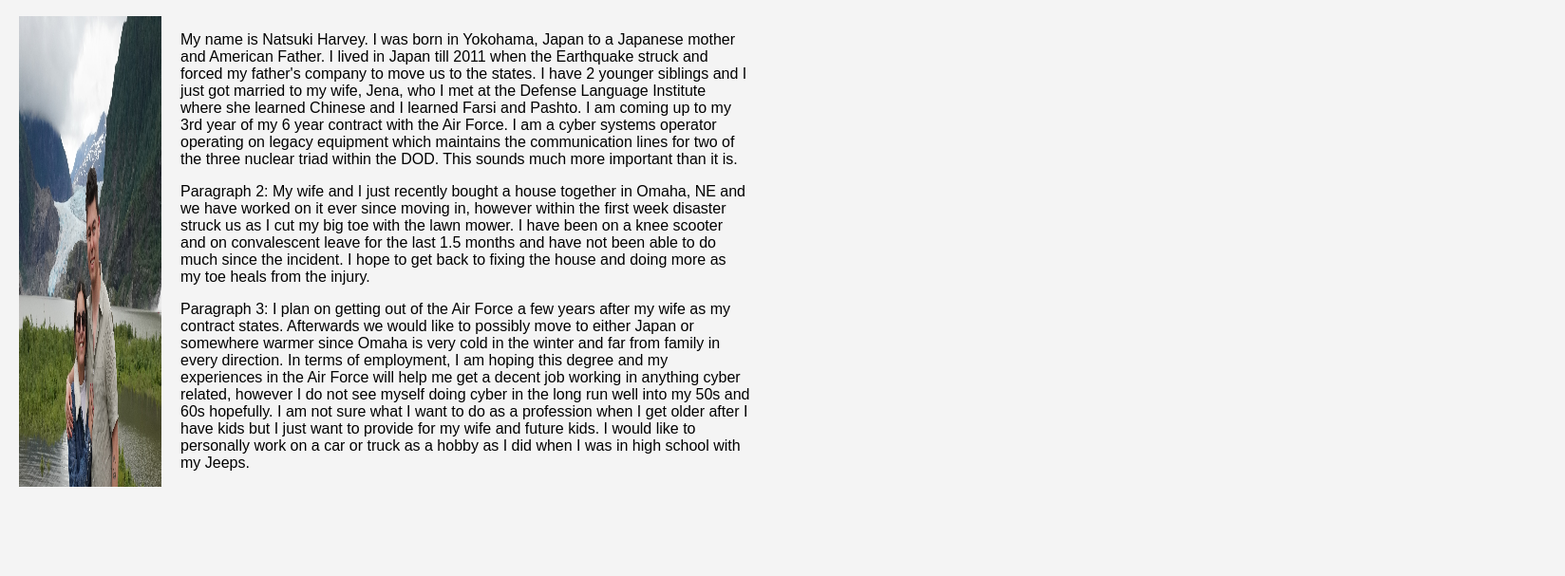
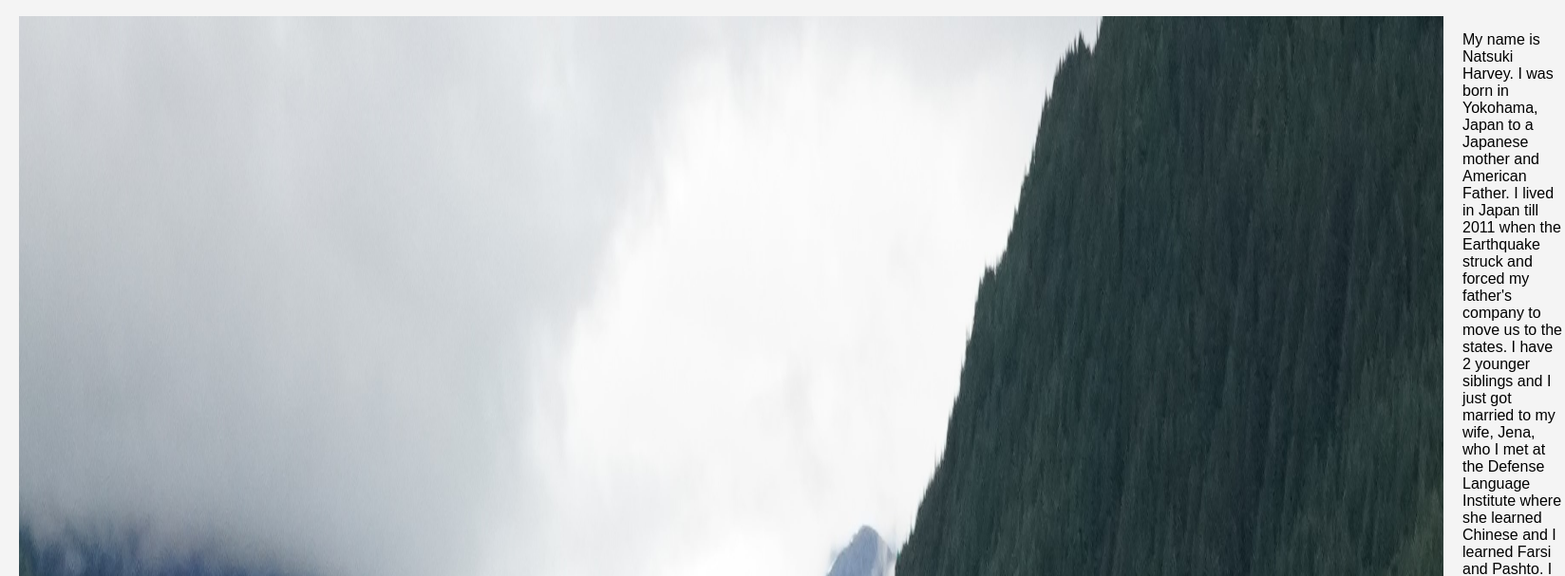
Before and after one commit to Nharvey8/web-development-project, a plain HTML site: page about.html in a window 1280 px wide. Shown: the part 121-728 px from the top of the page at 95% size, 1648 px wide, since content can reach past the window. Drawn offline with Linux system fonts and the light colour scheme.

Commit message:
Update style.css

```diff
--- a/style.css
+++ b/style.css
@@ -37,7 +37,7 @@ main {
 }
 
 .profile-img {
-    max-width: 150px;
+    max-width: 1500px;
     margin-right: 20px;
 }
 
```
